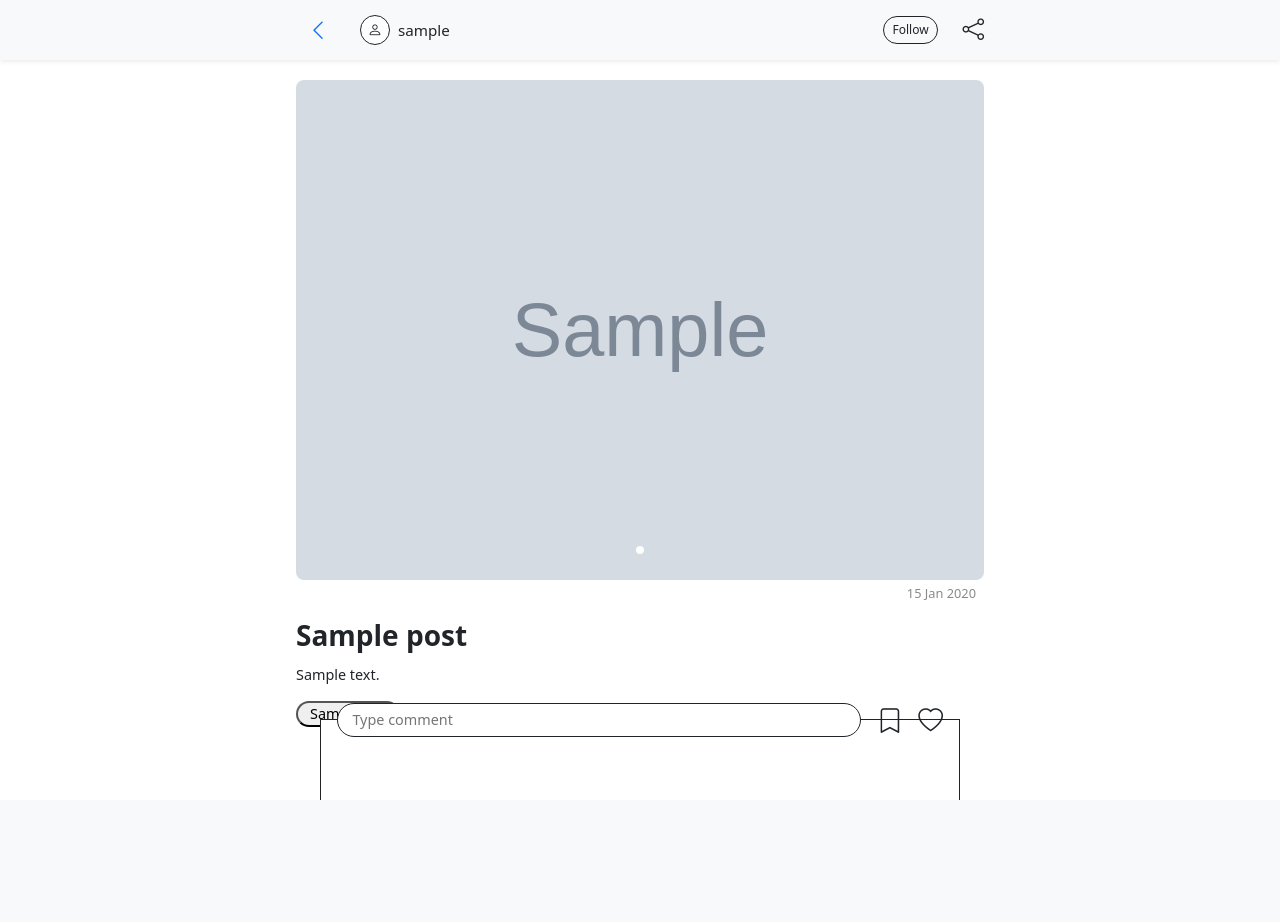
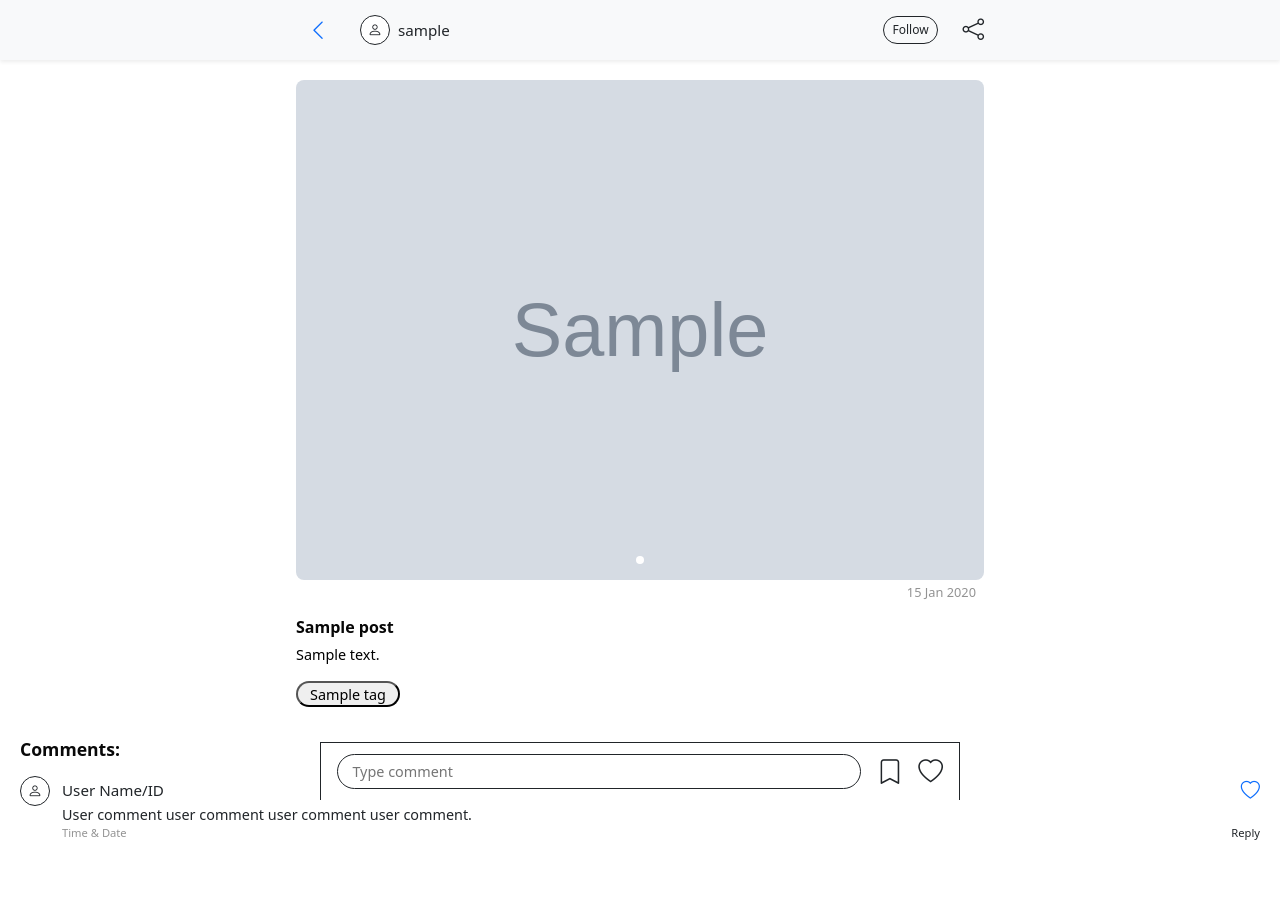
Before and after one commit to JJYNG1023/Project_3_Mira_Blog, a Django app: a page that uses blog/templates/blog/post_detail.html in a window 1280 px wide. Before the commit the page ends 800 px from the top, so only its background shows below. Run offline with Django 4.2, Linux system fonts and the light colour scheme; tables that the repository leaves empty hold one stand-in row (values such as "Sample post"); grey boxes marked "Sample" are stand-in pictures.

Commit message:
add comment and like section. completed draft post_detail ui /ux layout

```diff
--- a/blog/static/blog/css/style.css
+++ b/blog/static/blog/css/style.css
@@ -1,5 +1,74 @@
+:root {
+    /* Colours */
+    --primary-color: #ffeb33;
+    --secondary-color: #212529;
+
+    --icon-color-default: #fd7b41;
+    --icon-color-interactive: #fd7b41;
+
+    --main-title-color: #000000;
+    --sub-title-color: #000000;
+    --heading-1-color: #070707;
+    --heading-2-color: #090909;
+    --heading-3-color: #080808;
+    --paragraph-color: #000000;
+    --annotation-color: #939393;
+
+    --background-color: #ffffff;
+    --link-color: #0d6efd;
+    --link-hover-color: #0a58ca;
+
+    /* Font sizes */
+    --font-size-xs: 0.7rem;
+    --font-size-sm: 0.8rem;
+    --font-size-base: 0.9rem;
+    --font-size-md: 1rem;
+    --font-size-lg: 1.1rem;
+    --font-size-xl: 1.35rem;
+    --font-size-xxl: 1.6rem;
+
+    /* Font weights */
+    --font-weight-regular: 400;
+    --font-weight-medium: 500;
+    --font-weight-bold: 600;
+
+    /* Border radius */
+    --radius-sm: 0.25rem;
+    --radius-md: 0.5rem;
+    --radius-pill: 999px;
+}
+
 body {
     padding-top: 80px;
+}
+
+h1 {
+    font-size: var(--font-size-xxl);
+    font-weight: var(--font-weight-bold);
+    color: var(--heading-1-color);
+    line-height: 1.2;
+}
+
+h2 {
+    font-size: var(--font-size-lg);
+    font-weight: var(--font-weight-bold);
+    color: var(--heading-2-color);
+    line-height: 1.2;
+    margin-bottom: 1rem;
+}
+
+h3 {
+    font-size: var(--font-size-md);
+    font-weight: var(--font-weight-medium);
+    color: var(--heading-3-color);
+    line-height: 1.3;
+}
+
+p {
+    font-size: var(--font-size-base);
+    font-weight: var(--font-weight-regular);
+    color: var(--paragraph-color);
+    line-height: 1.4;
 }
 
 /* -----------------------------
@@ -21,7 +90,7 @@ body {
 }
 
 .mira-active {
-    font-weight: 500;
+    font-weight: var(--font-weight-medium);
     font-size: larger;
 }
 
@@ -163,32 +236,32 @@ div.mira-post-image {
 .post-author-placeholder {
     width: 30px;
     height: 30px;
-    border: 1px solid #212529;
-    border-radius: 50%;
+    border: 1px solid var(--secondary-color);
+    border-radius: var(--radius-pill);
     display: flex;
     align-items: center;
     justify-content: center;
-    background-color: #ffffff;
-    font-size: 0.9rem;
+    background-color: var(--background-color);
+    font-size: var(--font-size-base);
 }
 
 .post-follow-btn {
     font-size: 0.75rem;
     padding: 0.25rem 0.55rem;
     white-space: nowrap;
-    border-radius: 3rem;
+    border-radius: var(--radius-pill);
 }
 
 .post-share-btn {
-    color: #212529;
-    font-size: 1.35rem;
+    color: var(--secondary-color);
+    font-size: var(--font-size-xl);
     text-decoration: none;
     display: flex;
     align-items: center;
 }
 
 .post-share-btn:hover {
-    color: #0d6efd;
+    color: var(--link-color);
 }
 
 .post-detail-image {
@@ -200,6 +273,14 @@ div.mira-post-image {
     width: 8px;
     height: 8px;
     border-radius: 50%;
+    border: 0;
+    margin: 0 4px;
+    background-color: var(--background-color);
+    opacity: 0.35;
+}
+
+.carousel-indicators .active {
+    opacity: 1;
 }
 
 .carousel-control-prev,
@@ -208,20 +289,62 @@ div.mira-post-image {
 }
 
 .post-detail-title {
-    font-size: 1.75rem;
+    font-size: var(--font-size-detail-title);
     margin: 0.75rem 0 0.5rem;
-    font-weight: 600;
-    line-height: 1.2;
-    margin-bottom: 0.75rem;
 }
 
 .post-detail-date {
+    display: block;
+    width: 100%;
     text-align: right;
     padding-right: 0.5rem;
-    color: #898989;
+    color: var(--annotation-color);
     margin-top: 0.25rem;
-    font-size: 0.8rem;
+    font-size: var(--font-size-sm);
 }
+
+/* -----------------------------
+   Post detail comments
+------------------------------ */
+
+.post-comments-section {
+    margin-top: 2rem;
+    margin-bottom: 5rem;
+    margin-left: 1.25rem;
+    margin-right: 1.25rem;
+}
+
+.comment-item {
+    display: flex;
+    gap: 0.75rem;
+    margin-bottom: 1.25rem;
+}
+
+.comment-content {
+    flex: 1;
+}
+
+.comment-header,
+.comment-meta {
+    display: flex;
+    justify-content: space-between;
+    align-items: center;
+}
+
+.comment-like {
+    font-size: 1.2rem;
+}
+
+.comment-meta {
+    font-size: var(--font-size-xs);
+    color: var(--annotation-color);
+}
+
+.comment-meta a {
+    color: var(--secondary-color);
+    text-decoration: none;
+}
+
 
 /* Post detail bottom action bar */
 
@@ -231,8 +354,8 @@ div.mira-post-image {
     left: 0;
     right: 0;
     height: 58px;
-    background-color: #ffffff;
-    border-top: 1px solid #222;
+    background-color: var(--background-color);
+    border-top: 1px solid var(--secondary-color);
     display: flex;
     align-items: center;
     gap: 1rem;
@@ -337,10 +447,8 @@ div.mira-post-image {
         max-width: 720px;
         left: 50%;
         transform: translateX(-50%);
-        border-left: 1px solid #222;
-        border-right: 1px solid #222;
-        padding-bottom: 5rem;
-
+        border-left: 1px solid var(--secondary-color);
+        border-right: 1px solid var(--secondary-color);
     }
 }
 
--- a/blog/templates/blog/post_detail.html
+++ b/blog/templates/blog/post_detail.html
@@ -45,7 +45,7 @@
 
 <div id="postImageCarousel" class="carousel slide post-detail-image-wrapper">
 
-    <div class="carousel-indicators post-carousel-indicators">
+    <div class="carousel-indicators">
         <button
             type="button"
             data-bs-target="#postImageCarousel"
@@ -115,6 +115,38 @@
 
 </section>
 
+<!-- Comments section -->
+<section class="post-comments-section">
+
+    <h2>Comments:</h2>
+
+    <div class="comment-item">
+
+        <div class="post-author-placeholder">
+            <i class="bi bi-person"></i>
+        </div>
+
+        <div class="comment-content">
+            <div class="comment-header">
+                <span class="mira-nav-link mira-active">User Name/ID</span>
+
+                  <a href="#" class="comment-like" aria-label="Like comment">
+                    <i class="bi bi-heart"></i>
+                </a>
+            </div>
+
+            <p class="mira-post-preview">
+                User comment user comment user comment user comment.
+            </p>
+
+            <div class="comment-meta">
+                <span>Time & Date</span>
+                <a href="#">Reply</a>
+            </div>
+        </div>
+    </div>
+</section>
+
 <!-- Post detail bottom action bar -->
 <nav class="post-bottom-action-bar" aria-label="Post actions">
 
```
Also changed, not shown: other parts of blog/static/blog/css/style.css (+23 -32 lines).
